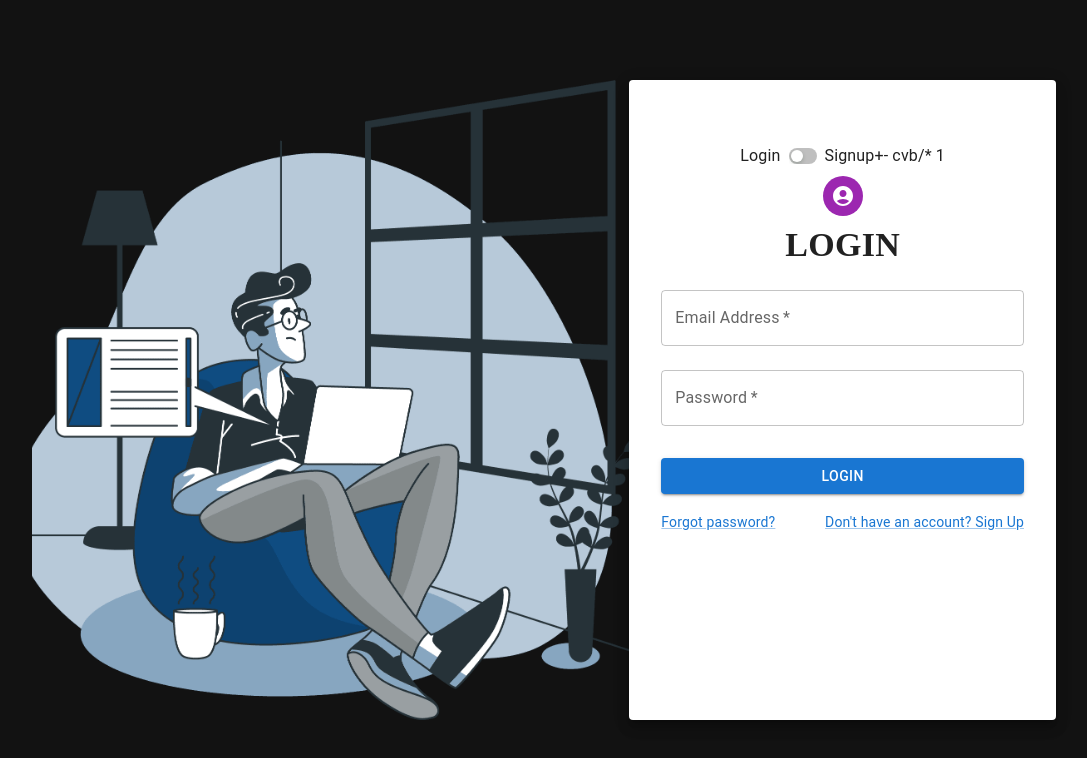
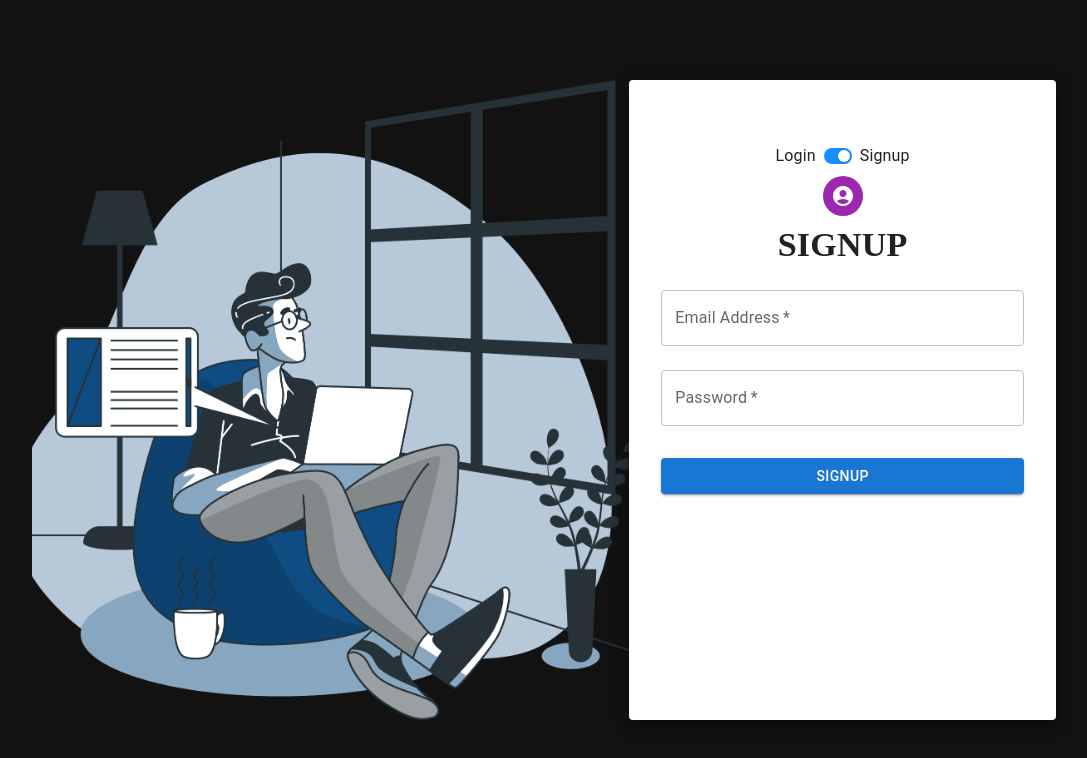
Before and after one commit to spideyxd/MinorProject, a React (Create React App) app in the folder prep-hour/: page /login in a window 1280 px wide. Both pictures are taken after a click on the element 904 px from the left and 156 px from the top of the page. Shown: the top 758 px of the page, without its empty margins (96-1183 px from the left). Built offline with nearby package versions, Linux system fonts and the light colour scheme.

Commit message:
updated login signup

```diff
--- a/prep-hour/src/components/Form.jsx
+++ b/prep-hour/src/components/Form.jsx
@@ -113,8 +113,8 @@ export default function SignInSide() {
           >
             <Stack direction="row" spacing={1} alignItems="center">
           <Typography>Login</Typography>
-          <AntSwitch defaultChecked inputProps={{ 'aria-label': 'ant design' }} />
-          <Typography>Signup+- cvb/* 1  </Typography>
+          <AntSwitch onChange={ (event)=>{  if(loginOrSignup=='Login')setLoginOrSignup("signUp");else setLoginOrSignup("Login")}} inputProps={{ 'aria-label': 'ant design' }} />
+          <Typography>Signup </Typography>
         </Stack>
             <Avatar sx={{ m: 1, bgcolor: "secondary.main" }}>
               <AccountCircleIcon />
@@ -194,15 +194,89 @@ export default function SignInSide() {
               {/* <Copyright sx={{ mt: 5 }} />  */}
             </Box>
           </Box>
-        </Grid></> ) : (<> hi </>)}
+        </Grid></> ) : ( <>  <Grid item xs={12} sm={7} md={5} component={Paper} elevation={9}>
+          <Box
+            sx={{
+              my: 8,
+              mx: 4,
+              display: "flex",
+              flexDirection: "column",
+              alignItems: "center",
+            }}
+          >
+            <Stack direction="row" spacing={1} alignItems="center">
+          <Typography>Login</Typography>
+          <AntSwitch onChange={ (event)=>{  if(loginOrSignup=='Login')setLoginOrSignup("signUp");else setLoginOrSignup("Login")}} inputProps={{ 'aria-label': 'ant design' }} />
+          <Typography>Signup </Typography>
+        </Stack>
+            <Avatar sx={{ m: 1, bgcolor: "secondary.main" }}>
+              <AccountCircleIcon />
+            </Avatar>
+            <Typography variant="h4">
+              <span style={{ fontFamily: "DM Sans", fontWeight: "800" }}>
+                SIGNUP
+              </span>
+            </Typography>
+            <Box
+              component="form"
+              noValidate
+              onSubmit={handleSubmit}
+              sx={{ mt: 1 }}
+            >
+              <TextField
+                margin="normal"
+                required
+                fullWidth
+                id="email"
+                label="Email Address"
+                name="email"
+                autoComplete="email"
+                autoFocus
+              />
+              <TextField
+                margin="normal"
+                required
+                fullWidth
+                name="password"
+                label="Password"
+                type="password"
+                id="password"
+                autoComplete="current-password"
+              />
+              {/* <FormControlLabel
+                control={<Checkbox value="remember" color="primary" />}
+                label="Remember me"
+              /> */}
+              <Button
+                type="submit"
+                fullWidth
+                variant="contained"
+                sx={{ mt: 3, mb: 2 }}
+              >
+              SignUP
+              </Button>
+
+                {/* GOOGLE LOGIN */}
+
+              {/* <GoogleLogin
+                onSuccess={(credentialResponse) => {
+                  console.log(credentialResponse);
+                  const decoded = jwt_decode(credentialResponse.credential);
+                  console.log(decoded);
+                  history("/dashboard");
+                }}
+
+                onError={() => {
+                  console.log("Login Failed");
+                }}
+
+              /> */}
 
 
-
-
-
-
-
-
+              {/* <Copyright sx={{ mt: 5 }} />  */}
+            </Box>
+          </Box>
+        </Grid></> )}
 
       </Grid>
       </GoogleOAuthProvider>
```
Also changed, not shown: 1 other file (tests, documents, lock files or other folders).
